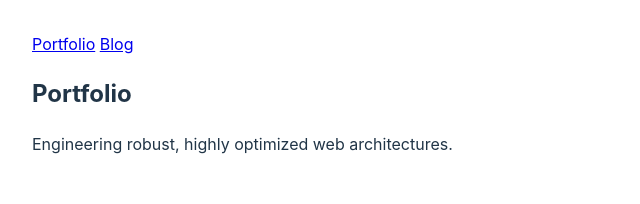
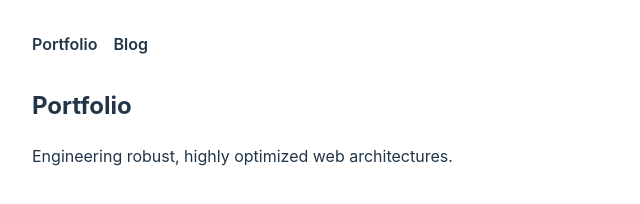
Before and after one commit to dreiv/dreiv.github.io, a website built with Vite: page index.html in a window 1280 px wide. Shown: the whole page, without its empty margins (0-640 px from the left). Built offline with nearby package versions, Linux system fonts and the light colour scheme.

Commit message:
feat: link target navigation

```diff
--- a/index.html
+++ b/index.html
@@ -1,5 +1,6 @@
 <!doctype html>
 <html lang="en">
+
 <head>
   <meta charset="UTF-8" />
   <link rel="icon" type="image/svg+xml" href="/favicon.svg" />
@@ -7,6 +8,7 @@
   <meta name="description" content="Developer portfolio and technical blog." />
   <title>dreiv.github.io</title>
 </head>
+
 <body>
   <div id="app">
     <header>
@@ -15,8 +17,20 @@
         <a href="#blog">Blog</a>
       </nav>
     </header>
-      <main id="content"></main>
+
+    <main id="content">
+      <section id="portfolio" class="route-view">
+        <h2>Portfolio</h2>
+        <p>Engineering robust, highly optimized web architectures.</p>
+      </section>
+
+      <section id="blog" class="route-view">
+        <h2>Blog</h2>
+        <p>Articles on frontend architecture and low-overhead engineering.</p>
+      </section>
+    </main>
   </div>
   <script type="module" src="/src/main.ts"></script>
 </body>
+
 </html>
--- a/src/main.ts
+++ b/src/main.ts
@@ -1,51 +1 @@
 import './style.css'
-
-interface Route {
-  title: string
-  render: () => string
-}
-
-const renderPortfolio = (): string => `
-  <section class="fade-in">
-    <h2>Portfolio</h2>
-    <p>Engineering robust, highly optimized web architectures.</p>
-  </section>
-`
-
-const renderBlog = (): string => `
-  <section class="fade-in">
-    <h2>Blog</h2>
-    <p>Articles on frontend architecture and low-overhead engineering.</p>
-  </section>
-`
-
-const routes: Record<string, Route> = {
-  '#portfolio': { title: 'Portfolio | dreiv', render: renderPortfolio },
-  '#blog': { title: 'Blog | dreiv', render: renderBlog },
-}
-
-const router = (): void => {
-  const content = document.querySelector<HTMLElement>('#content')
-  const navLinks = document.querySelectorAll<HTMLAnchorElement>('#main-nav a')
-
-  if (!content) return
-
-  const hash = window.location.hash || '#portfolio'
-  const route = routes[hash] || routes['#portfolio']
-
-  if (route) {
-    document.title = route.title
-    content.innerHTML = route.render()
-
-    navLinks.forEach((link) => {
-      if (link.getAttribute('href') === hash) {
-        link.classList.add('active')
-      } else {
-        link.classList.remove('active')
-      }
-    })
-  }
-}
-
-window.addEventListener('hashchange', router)
-router()
--- a/src/style.css
+++ b/src/style.css
@@ -20,6 +20,49 @@ body {
   padding: 2rem;
 }
 
+#main-nav {
+  display: flex;
+  gap: 1rem;
+  margin-bottom: 2rem;
+}
+
+#main-nav a {
+  color: inherit;
+  font-weight: 600;
+  text-decoration: none;
+}
+
+#main-nav a:hover {
+  text-decoration: underline;
+}
+
+/* --- CSS SPA Routing Logic --- */
+
+.route-view {
+  display: none;
+  animation: fadeIn 0.2s ease-out;
+  scroll-margin-top: 10rem;
+}
+
+.route-view:target {
+  display: block;
+}
+
+#content:not(:has(.route-view:target)) #portfolio {
+  display: block;
+}
+
+@keyframes fadeIn {
+  from {
+    opacity: 0;
+    transform: translateY(5px);
+  }
+  to {
+    opacity: 1;
+    transform: translateY(0);
+  }
+}
+
 @media (prefers-color-scheme: light) {
   :root {
     color: #213547;
```
Also changed, not shown: public/favicon.svg. Lines whose indentation alone changed are shown as unchanged.
